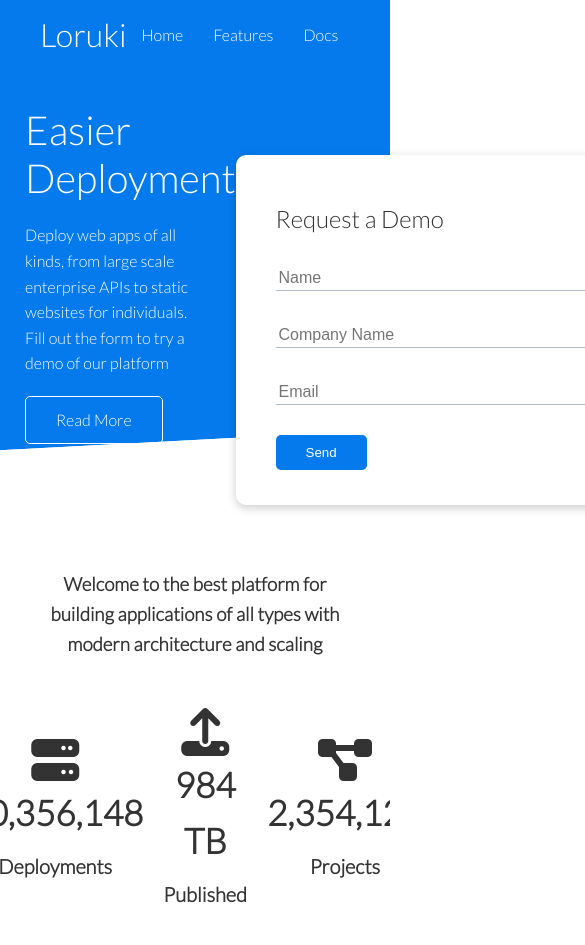
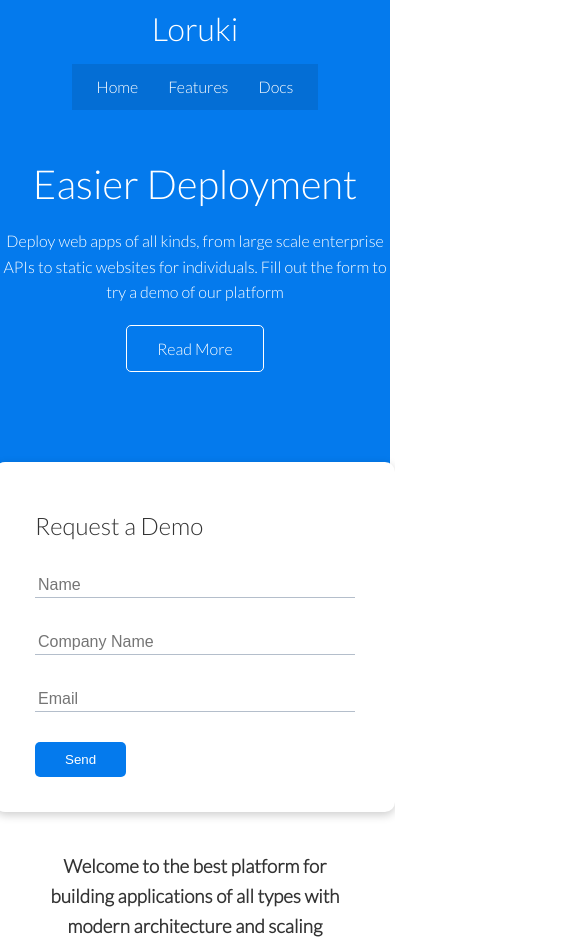
Before and after one commit to DevMattyJS/Loruki, a plain HTML site: page index.html in a window 390 px wide. Shown: the top 945 px of the page, 585 px wide, since content can reach past the window. Drawn offline with Linux system fonts and the light colour scheme.

Commit message:
Added media queries for home page

```diff
--- a/css/style.css
+++ b/css/style.css
@@ -197,3 +197,57 @@ img {
 .footer .social a {
     margin: 0 10px;
 }
+
+/* ============== MEDIA QUERIES ============== */
+
+/* Tablets and under */
+@media(max-width: 768px) {
+    .grid,
+    .showcase .grid,
+    .stats .grid,
+    .cli .grid,
+    .cloud .grid {
+        grid-template-columns: 1fr;
+        grid-template-rows: 1fr;
+    }
+
+    .showcase {
+        height: auto;
+    }
+
+    .showcase-text {
+        text-align: center;
+        margin-top: 40px;
+    }
+
+    .showcase-form {
+        justify-self: center;
+        margin: auto;
+    }
+
+    .cli .grid > *:first-child {
+        grid-column: 1;
+        grid-row: 1;
+    }
+
+    .footer {
+        text-align: center;
+    }
+
+}
+
+/* Mobile */
+@media(max-width: 500px) {
+    .navbar {
+        height: 110px;
+    }
+
+    .navbar .flex {
+        flex-direction: column;
+    }
+
+    .navbar ul {
+        padding: 10px;
+        background-color: rgba(0, 0, 0, 0.1);
+    }
+}
```
